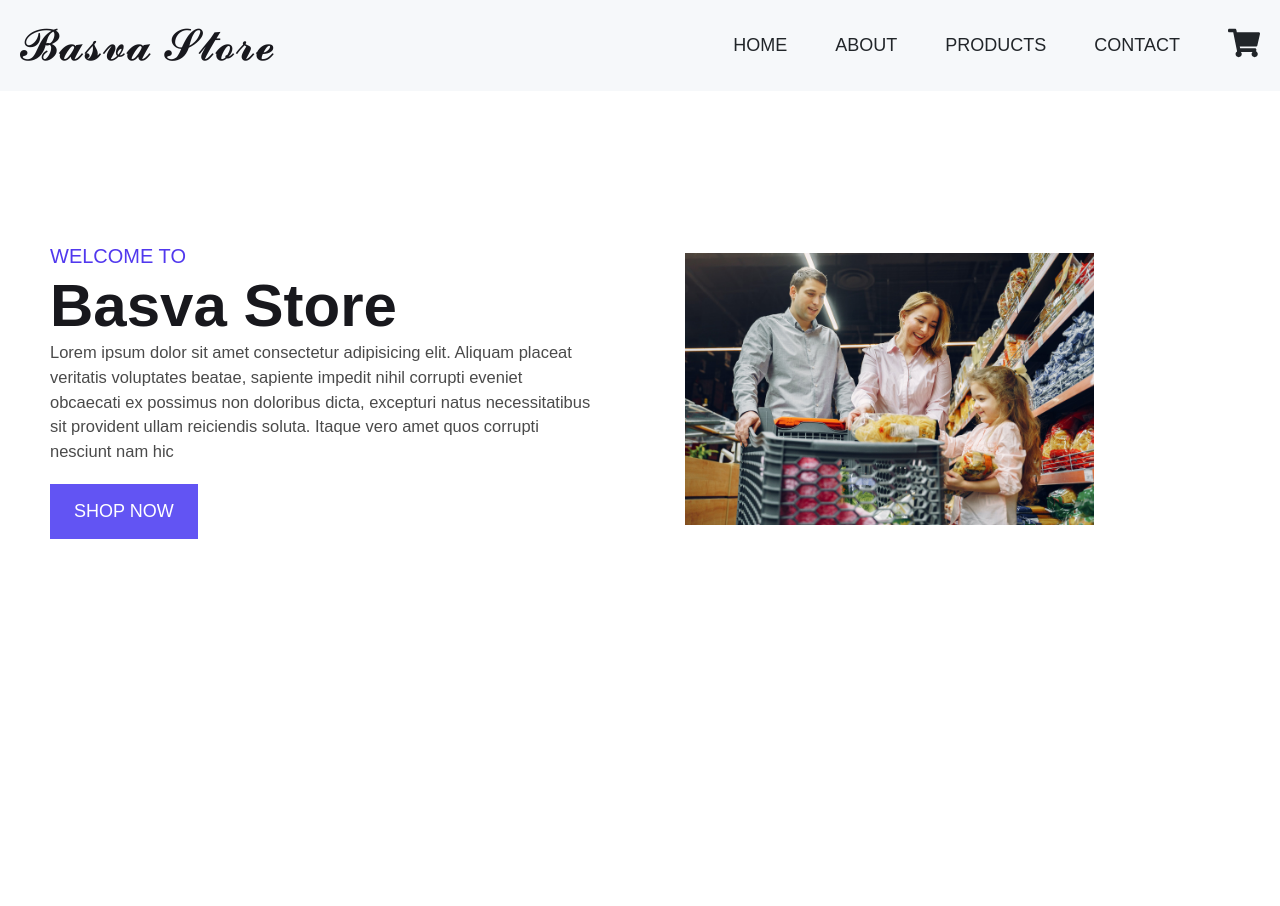
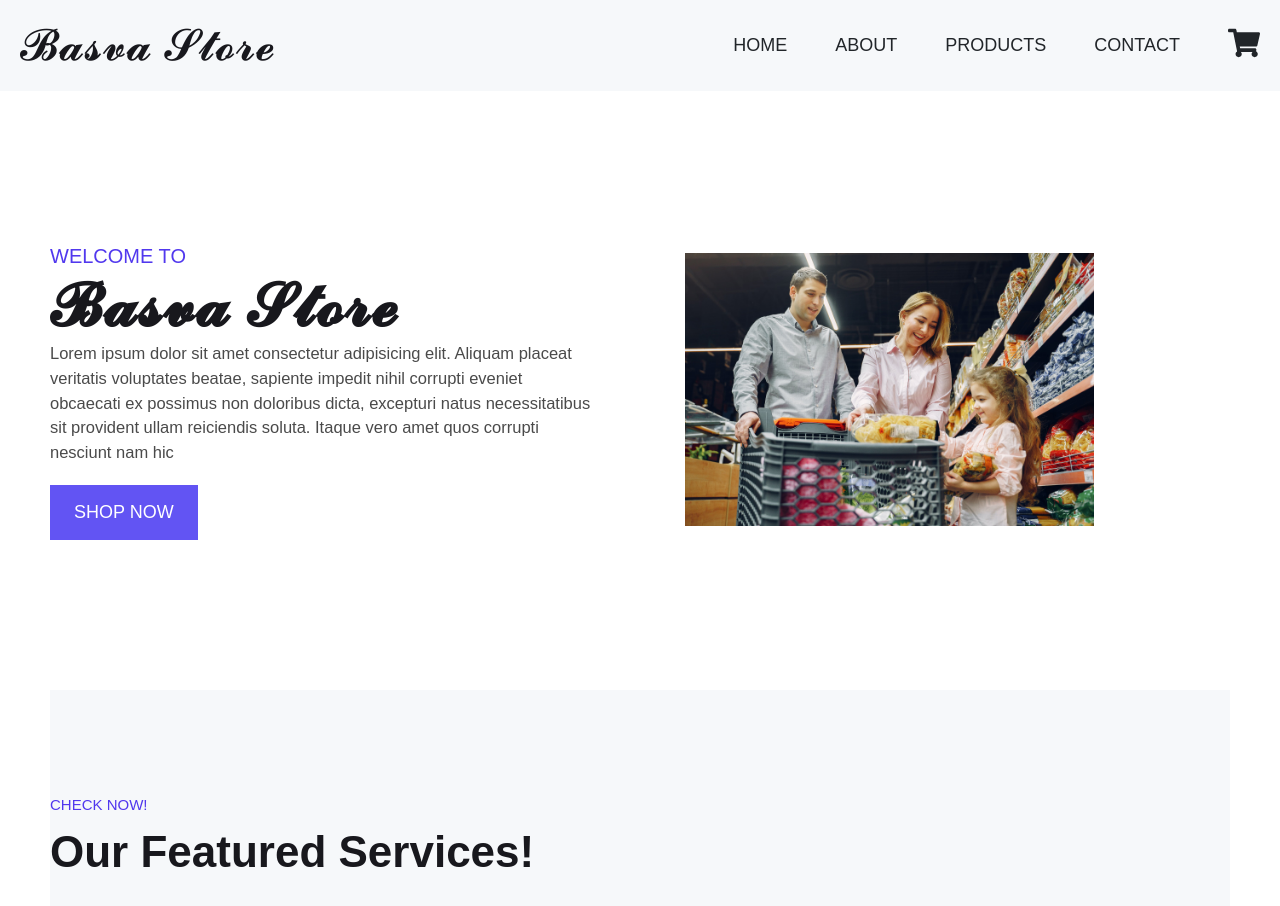
Before and after one commit to chaitanyakarthikb/ecommerceinreduxtoolkit, a React (Create React App) app: page / in a window 1280 px wide. Shown: the top 906 px of the page. Before the commit the page ends 800 px from the top, so only its background shows below. Built offline with nearby package versions, Linux system fonts and the light colour scheme; no server answers.

Commit message:
featureProducts section

```diff
--- a/src/Features/ProductsSlice.js
+++ b/src/Features/ProductsSlice.js
@@ -1,18 +1,18 @@
 import axios from "axios";
-// import { data } from "react-router-dom";
 
 const { createSlice, createAsyncThunk } = require("@reduxjs/toolkit");
 
 const initialState = {
-  loading:false,
-  error:false,
-  all_products:[],
-}
+  loading: false,
+  error: false,
+  all_products: [],
+  featuredProducts: [],
+};
 
 export const getProductThunk = createAsyncThunk(
   "products/fetchingProducts",
-  async(data,{rejectWithValue})=>{
-    let apiUrl = 'https://dummyjson.com/products';
+  async (data, { rejectWithValue }) => {
+    let apiUrl = "https://dummyjson.com/products";
     try {
       const response = await axios.get(apiUrl);
       return response.data;
@@ -20,28 +20,37 @@ export const getProductThunk = createAsyncThunk(
       return rejectWithValue(error);
     }
   }
-)
+);
+
+const getFeaturedProductsLogic = (products) => {
+  let featuredProducts = [];
+  featuredProducts = products.filter((el) => el.rating >= 4.5);
+  return featuredProducts.slice(0, 3);
+};
 
 const productSlice = createSlice({
-  name:"ProductsSlice",
+  name: "ProductsSlice",
   initialState,
-  reducers:{
-
+  reducers: {
+    getFeaturedProducts: (state) => {
+      state.featuredProducts = getFeaturedProductsLogic(state.all_products);
     },
-  extraReducers:(builder)=>{
+  },
+  extraReducers: (builder) => {
     builder
-        .addCase(getProductThunk.fulfilled, (state,action)=>{
+      .addCase(getProductThunk.fulfilled, (state, action) => {
         state.loading = false;
         state.all_products = action.payload.products;
       })
-        .addCase(getProductThunk.pending, (state)=>{
+      .addCase(getProductThunk.pending, (state) => {
         state.loading = true;
       })
-        .addCase(getProductThunk.rejected,(state,action)=>{
+      .addCase(getProductThunk.rejected, (state, action) => {
         state.loading = false;
         state.error = true;
-        })
-  }
-})
+      });
+  },
+});
 
+export const { getFeaturedProducts } = productSlice.actions;
 export default productSlice.reducer;
--- a/src/Pages/Home.jsx
+++ b/src/Pages/Home.jsx
@@ -1,22 +1,30 @@
 import React, { useEffect } from "react";
 import { useDispatch, useSelector } from "react-redux";
-import { getProductThunk } from "../Features/ProductsSlice";
+import {
+  getFeaturedProducts,
+  getProductThunk,
+} from "../Features/ProductsSlice";
 import styled from "styled-components";
 import HeroSection from "../components/HeroSection";
+import FeaturedProducts from "../components/FeaturedProducts";
 
 const Home = () => {
   const dispatch = useDispatch();
-
-  const store = useSelector((state) => {
-    console.log("=============state===========", state);
-  });
-
+  const all_products = useSelector((state) => state.products.all_products);
+  const store = useSelector((state) => state.products);
+  const featuredProducts = useSelector(
+    (state) => state.products.featuredProducts
+  );
   useEffect(() => {
     dispatch(getProductThunk());
   }, []);
+  useEffect(() => {
+    dispatch(getFeaturedProducts());
+  }, [all_products]);
   return (
     <Wrapper>
       <HeroSection />
+      <FeaturedProducts featuredProducts={featuredProducts} />
     </Wrapper>
   );
 };
@@ -29,6 +37,10 @@ const Wrapper = styled.section`
     display: flex;
     justify-content: center;
     align-items: center;
+  }
+
+  #featuredProducts {
+    width: 100%;
   }
 
   .content--container h1 {
--- /dev/null
+++ b/src/components/FeaturedProducts.jsx
@@ -0,0 +1,52 @@
+import React from "react";
+import styled from "styled-components";
+import Product from "./Product";
+import { Link } from "react-router-dom";
+
+const FeaturedProducts = (props) => {
+  let featuredProducts = props.featuredProducts || [];
+  return (
+    <Wrapper>
+      <div id="featuredProducts" className="container">
+        <div className="headings">
+          <p id="check-now">Check Now!</p>
+          <h2>Our Featured Services!</h2>
+        </div>
+        <div className="product--cards grid grid-three-column">
+          {featuredProducts.map((el) => (
+            <Link to={`/product/${el.id}`}>
+              <Product product={el} />
+            </Link>
+          ))}
+        </div>
+      </div>
+    </Wrapper>
+  );
+};
+
+const Wrapper = styled.section`
+  background-color: ${({ theme }) => theme.colors.bg};
+  margin-bottom: 50rem;
+
+  h2 {
+    font-weight: 700;
+  }
+
+  .container #check-now {
+    font-size: 1.5rem;
+    color: rgb(81, 56, 238);
+    text-transform: uppercase;
+    margin-bottom: 1rem;
+  }
+  .container {
+    min-height: 500px;
+    display: flex;
+    flex-direction: column;
+    justify-content: space-around;
+  }
+
+  .product--cards {
+  }
+`;
+
+export default FeaturedProducts;
--- /dev/null
+++ b/src/components/FormatPrice.jsx
@@ -0,0 +1,11 @@
+import React from "react";
+
+const FormatPrice = ({ price }) => {
+  return Intl.NumberFormat("en-IN", {
+    style: "currency",
+    currency: "INR",
+    maximumFractionDigits: 2,
+  }).format(price * 100);
+};
+
+export default FormatPrice;
--- a/src/components/HeroSection.jsx
+++ b/src/components/HeroSection.jsx
@@ -7,7 +7,7 @@ const HeroSection = () => {
       <div className="grid grid-two-column">
         <div className="content--container">
           <p id="content--welcome">Welcome to</p>
-          <h1>Basva Store</h1>
+          <h1>𝓑𝓪𝓼𝓿𝓪 𝓢𝓽𝓸𝓻𝓮</h1>
           <p id="content--para">
             Lorem ipsum dolor sit amet consectetur adipisicing elit. Aliquam
             placeat veritatis voluptates beatae, sapiente impedit nihil corrupti
--- /dev/null
+++ b/src/components/Product.jsx
@@ -0,0 +1,130 @@
+import React from "react";
+import styled from "styled-components";
+import FormatPrice from "./FormatPrice";
+
+const Product = (props) => {
+  let { product } = props;
+  let { images, title, price, category } = product;
+  return (
+    <Wrapper>
+      <div className="card">
+        <figure>
+          <img src={images[0]} alt={category} />
+          <figcaption className="caption">{category}</figcaption>
+        </figure>
+        <div className="card-data">
+          <div className="card-data-flex">
+            <h3>{title}</h3>
+            <p className="card-data--price">{<FormatPrice price={price} />}</p>
+          </div>
+        </div>
+      </div>
+    </Wrapper>
+  );
+};
+
+const Wrapper = styled.div`
+
+  .card {
+    background-color: ${({ theme }) => theme.colors.bg};
+  }
+  display: flex;
+  flex-direction: column;
+  justify-content: center;
+  align-items: center;
+
+
+
+    figure {
+      width: auto;
+      display: flex;
+      justify-content: center;
+      align-items: center;
+      position: relative;
+      overflow: hidden;
+      transition: all 0.5s linear;
+      &::after {
+        content: "";
+        position: absolute;
+        top: 0;
+        left: 0;
+        width: 0%;
+        height: 100%;
+        background-color: rgba(0, 0, 0, 0.5);
+        transition: all 0.2s linear;
+        cursor: pointer;
+      }
+      &:hover::after {
+        width: 100%;
+      }
+      &:hover img {
+        transform: scale(1.2);
+      }
+      img {
+        max-width: 90%;
+        margin-top: 1rem;
+        height: 20rem;
+        transition: all 0.2s linear;
+      }
+
+      .caption {
+        position: absolute;
+        top: 15%;
+        right: 10%;
+        text-transform: uppercase;
+        background-color: ${({ theme }) => theme.colors.bg};
+        color: ${({ theme }) => theme.colors.helper};
+        padding: 0.8rem 2rem;
+        font-size: 1.2rem;
+        border-radius: 2rem;
+      }
+    }
+
+    .card {
+      background-color: #fff;
+      border-radius: 1rem;
+
+      .card-data {
+        padding: 0 2rem;
+      }
+
+      .card-data-flex {
+        margin: 1rem 0;
+        display: flex;
+        flex-direction:column;
+        justify-content: space-between;
+        align-items: center;
+      }
+
+      h3 {
+        color: ${({ theme }) => theme.colors.text};
+        text-transform: capitalize;
+      }
+
+      .card-data--price {
+        color: ${({ theme }) => theme.colors.helper};
+      }
+
+      .btn {
+        margin: 2rem auto;
+        background-color: rgb(0 0 0 / 0%);
+        border: 0.1rem solid rgb(98 84 243);
+        display: flex;
+        justify-content: center;
+        align-items: center;
+
+        &:hover {
+          background-color: rgb(98 84 243);
+        }
+
+        &:hover a {
+          color: #fff;
+        }
+        a {
+          color: rgb(98 84 243);
+          font-size: 1.4rem;
+        }
+      }
+`;
+
+export default Product;
```
Lines whose indentation alone changed are shown as unchanged.
